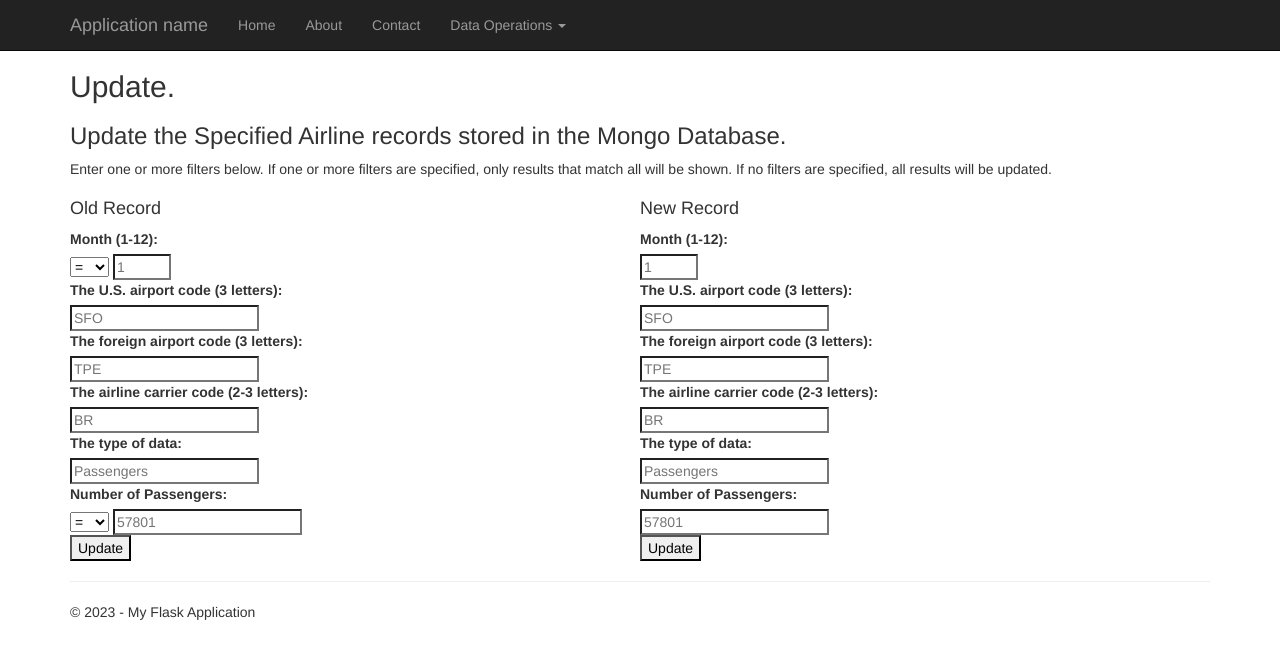
After one commit to DareanW/Cloud-Computing-Simple-Web-App, a Flask app: page /update in a window 1280 px wide. The commit adds this page. Shown: the top 659 px of the page. Run offline with Flask 2, Linux system fonts and the light colour scheme; some libraries are stand-ins or nearby versions.

Commit message:
Created an Update page!

```diff
--- /dev/null
+++ b/Web App Python/Web_App_Python/templates/Update.html
@@ -0,0 +1,105 @@
+{% extends "layout.html" %}
+
+{% block content %}
+
+<h2>{{ title }}.</h2>
+<h3>{{ message }}</h3>
+
+<p>Enter one or more filters below. If one or more filters are specified, only results that match all will be shown. If no filters are specified, all results will be updated.</p>
+
+<script src="{{ url_for('static', filename='scripts/jquery.min.js') }}"></script>
+<script src="{{ url_for('static', filename='scripts/jquery.validate.min.js') }}"></script>
+
+<form id="myForm" action="/update" method="post" onsubmit="return confirm('Are you sure you want to update these records?');">
+
+    <div style="float: left; width: 50%;">
+        <h4>Old Record</h4>
+
+        <label for="Month">Month (1-12):</label><br>
+        <select id="Month_operator" name="Month_operator">
+            <option value="eq">=</option>
+            <option value="le"><=</option>
+            <option value="ge">>=</option>
+        </select>
+        <input id="Month" name="Month" placeholder="1" type="number" min="1" max="12"/><br>
+
+        <label for="usg_apt">The U.S. airport code (3 letters):</label><br>
+        <input id="usg_apt" name="usg_apt" placeholder="SFO" type="text" minlength="3" maxlength="3"/><br>
+
+        <label for="fg_apt">The foreign airport code (3 letters):</label><br>
+        <input id="fg_apt" name="fg_apt" placeholder="TPE" type="text" minlength="3" maxlength="3"/><br>
+
+        <label for="carrier">The airline carrier code (2-3 letters):</label><br>
+        <input id="carrier" name="carrier" placeholder="BR" type="text" minlength="2" maxlength="3"/><br>
+
+        <label for="type">The type of data:</label><br>
+        <input id="type" name="type" placeholder="Passengers" type="text"/><br>
+
+        <label for="Scheduled">Number of Passengers:</label><br>
+        <select id="Scheduled_operator" name="Scheduled_operator">
+            <option value="eq">=</option>
+            <option value="le"><=</option>
+            <option value="ge">>=</option>
+        </select>
+        <input id="Scheduled" name="Scheduled" placeholder="57801" type="number" min="0" digits="true" number="true" step="1"/><br>
+
+        <input id="Submit4" type="submit" value="Update"/>
+    </div>
+
+    <div style="float: right; width: 50%;">
+        <h4>New Record</h4>
+
+        <label for="new_Month">Month (1-12):</label><br>
+        <input id="new_Month" name="new_Month" placeholder="1" type="number" min="1" max="12"/><br>
+
+        <label for="new_usg_apt">The U.S. airport code (3 letters):</label><br>
+        <input id="new_usg_apt" name="new_usg_apt" placeholder="SFO" type="text" minlength="3" maxlength="3"/><br>
+
+        <label for="new_fg_apt">The foreign airport code (3 letters):</label><br>
+        <input id="new_fg_apt" name="new_fg_apt" placeholder="TPE" type="text" minlength="3" maxlength="3"/><br>
+
+        <label for="new_carrier">The airline carrier code (2-3 letters):</label><br>
+        <input id="new_carrier" name="new_carrier" placeholder="BR" type="text" minlength="2" maxlength="3"/><br>
+
+        <label for="new_type">The type of data:</label><br>
+        <input id="new_type" name="new_type" placeholder="Passengers" type="text"/><br>
+
+        <label for="new_Scheduled">Number of Passengers:</label><br>
+        <input id="new_Scheduled" name="new_Scheduled" placeholder="57801" type="number" min="0" digits="true" number="true" step="1"/><br>
+
+        <input id="Submit5" type="submit" value="Update"/>
+    </div>
+
+    <div style="clear: both;"></div>
+
+</form>
+
+<script>
+    $("#myForm").validate({
+        rules: {
+            Scheduled: {
+                number: true,
+                step: 1
+            }
+        },
+        messages: {
+            Scheduled: {
+                number: "Please enter a valid number",
+                step: "Please enter an integer"
+            }
+        }
+    });
+</script>
+
+{% for record in records %} <!-- 'records' matches with the variable name in render_template -->
+<ul>
+    <li>Month: {{ record['Month'] }}</li> <!-- Access dictionary values with record['key'] -->
+    <li>U.S. airport code: {{ record['usg_apt'] }}</li>
+    <li>Foreign airport code: {{ record['fg_apt'] }}</li>
+    <li>Airline carrier code: {{ record['carrier'] }}</li>
+    <li>Type of data: {{ record['type'] }}</li>
+    <li>Number of passengers scheduled: {{ record['Scheduled'] }}</li>
+</ul>
+{% endfor %}
+
+{% endblock %}
--- a/Web App Python/Web_App_Python/templates/layout.html
+++ b/Web App Python/Web_App_Python/templates/layout.html
@@ -41,6 +41,9 @@
                             <a href="{{ url_for('read') }}">Read</a>
                         </li>
                         <li>
+                            <a href="{{ url_for('update') }}">Update</a>
+                        </li>
+                        <li>
                             <a href="{{ url_for('delete') }}">Delete</a>
                         </li>
                     </ul>
--- a/Web App Python/Web_App_Python/templates/success.html
+++ b/Web App Python/Web_App_Python/templates/success.html
@@ -5,9 +5,9 @@
 <h2>Operation completed successfully!</h2>
 <p>Here are the records that were affected:</p>
 
-{% for record in records %}  <!-- 'records' matches with the variable name in render_template -->
+{% for record in records %} <!-- 'records' matches with the variable name in render_template -->
 <ul>
-    <li>Month: {{ record['Month'] }}</li>  <!-- Access dictionary values with record['key'] -->
+    <li>Month: {{ record['Month'] }}</li> <!-- Access dictionary values with record['key'] -->
     <li>U.S. airport code: {{ record['usg_apt'] }}</li>
     <li>Foreign airport code: {{ record['fg_apt'] }}</li>
     <li>Airline carrier code: {{ record['carrier'] }}</li>
--- a/Web App Python/Web_App_Python/views.py
+++ b/Web App Python/Web_App_Python/views.py
@@ -2,8 +2,9 @@
 Routes and views for the flask application.
 """
 
-from pprint import pprint
+#from pprint import pprint
 from datetime import datetime
+import time
 from flask import render_template, request
 from Web_App_Python import app
 import Web_App_Python
@@ -63,6 +64,16 @@ def read():
         title='Read',
         year=datetime.now().year,
         message='Read the Airline records stored in the Mongo Database.'
+    )
+
+@app.route('/update')
+def update():
+    """Renders the update page."""
+    return render_template(
+        'update.html',
+        title='Update',
+        year=datetime.now().year,
+        message='Update the Specified Airline records stored in the Mongo Database.'
     )
 
 @app.route('/delete')
@@ -129,8 +140,8 @@ def query():
     results = [result for result in cursor]
 
     # Print results
-    for result in results:
-        pprint(result)
+    #for result in results:
+        #pprint(result)
 
     # Render results page
     return render_template('Results.html', title='Query Results', message='Here are your results:', results=results)
@@ -196,3 +207,91 @@ def deleteRecord():
         return render_template('success.html', title='Delete Results', message='The records were successfully deleted.', records=saved_records)
     else:
         return render_template('failure.html', title='Delete Results', message='No records matched the given filters.')
+
+@app.route('/update', methods=['POST'])
+def updateRecord():
+    # Get query parameters for the old record
+    month = request.form.get('Month')
+    month_operator = request.form.get('Month_operator')
+    usg_apt = request.form.get('usg_apt')
+    fg_apt = request.form.get('fg_apt')
+    carrier = request.form.get('carrier')
+    type = request.form.get('type')
+    scheduled = request.form.get('Scheduled')
+    scheduled_operator = request.form.get('Scheduled_operator')
+
+    # Get new values
+    new_month = request.form.get('new_Month')
+    new_usg_apt = request.form.get('new_usg_apt')
+    new_fg_apt = request.form.get('new_fg_apt')
+    new_carrier = request.form.get('new_carrier')
+    new_type = request.form.get('new_type')
+    new_scheduled = request.form.get('new_Scheduled')
+
+    # Build query for the old record
+    filters = []
+    if month:
+        if month_operator == 'le':
+            filters.append({'Month': {'$lte': int(float(month))}})
+        elif month_operator == 'ge':
+            filters.append({'Month': {'$gte': int(float(month))}})
+        else:  # Default to 'eq'
+            filters.append({'Month': int(float(month))})
+    if usg_apt:
+        filters.append({'usg_apt': usg_apt})
+    if fg_apt:
+        filters.append({'fg_apt': fg_apt})
+    if carrier:
+        filters.append({'carrier': carrier})
+    if type:
+        filters.append({'type': type})
+    if scheduled:
+        if scheduled_operator == 'le':
+            filters.append({'Scheduled': {'$lte': int(float(scheduled))}})
+        elif scheduled_operator == 'ge':
+            filters.append({'Scheduled': {'$gte': int(float(scheduled))}})
+        else:  # Default to 'eq'
+            filters.append({'Scheduled': int(float(scheduled))})
+
+    # Combine filters using AND logic
+    query = {}
+    if filters:
+        query['$and'] = filters
+
+    # Build update operation
+    update_operation = {}
+    if new_month:
+        update_operation['Month'] = int(float(new_month))
+    if new_usg_apt:
+        update_operation['usg_apt'] = new_usg_apt
+    if new_fg_apt:
+        update_operation['fg_apt'] = new_fg_apt
+    if new_carrier:
+        update_operation['carrier'] = new_carrier
+    if new_type:
+        update_operation['type'] = new_type
+    if new_scheduled:
+        update_operation['Scheduled'] = int(float(new_scheduled))
+
+    # Execute update operation
+    from .DatabaseConnection.database import collection
+
+    # First save the _id and original values of each record to be updated
+    cursor = collection.find(query)
+    old_records = [record.copy() for record in cursor]
+    ids_to_update = [record['_id'] for record in old_records]
+
+    result = collection.update_many(query, {'$set': update_operation})
+
+    # Check if the update was successful
+    if result.modified_count > 0:
+        # Query the database again to get the updated records
+        updated_records_cursor = collection.find({'_id': {'$in': ids_to_update}})
+        updated_records = [record.copy() for record in updated_records_cursor]
+
+        # Create a list of dictionaries containing the old and new values
+        records = [{'old': old, 'new': new} for old, new in zip(old_records, updated_records)]
+
+        return render_template('update_success.html', title='Update Results', message='The records were successfully updated.', records=records)
+    else:
+        return render_template('failure.html', title='Update Results', message='No records matched the given filters.')
```
Also changed, not shown: Web App Python/Web_App_Python/actions/submit.py (+5 -5 lines), Web App Python/Web_App_Python/templates/Delete.html (+9 -9 lines), Web App Python/Web_App_Python/templates/update_success.html (added, +41 -0 lines), 1 other file.
